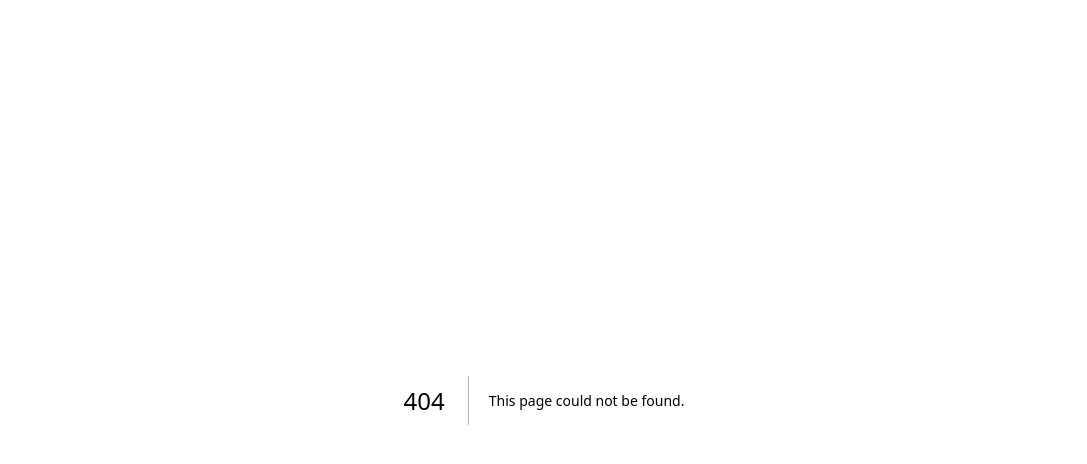
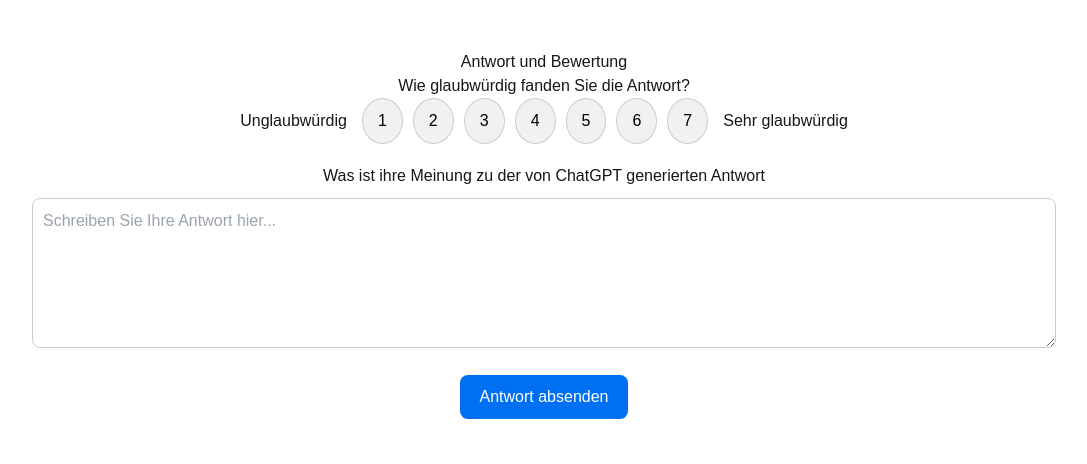
Before and after one commit to DashFreeze/ai-transperancy, a Next.js app: page /Answers/answers_ohnequellen/answer1 in a window 1280 px wide. Before the commit this address had no page. Shown: the top 464 px of the page, without its empty margins (96-1183 px from the left). Built offline with nearby package versions, Linux system fonts and the light colour scheme.

Commit message:
Merge Error fixed

```diff
--- /dev/null
+++ b/app/Answers/answers_ohnequellen/answer1/page.tsx
@@ -0,0 +1,80 @@
+'use client';
+
+import { useState } from 'react';
+
+export default function Answer() {
+    const [userAnswer, setUserAnswer] = useState('');
+    const [credibilityRating, setCredibilityRating] = useState<number | null>(null);
+
+    const handleSubmit = () => {
+        if (credibilityRating === null) {
+            alert('Bitte bewerten Sie die Glaubwürdigkeit.');
+            return;
+        }
+        console.log('User Antwort:', userAnswer);
+        console.log('Glaubwürdigkeit:', credibilityRating);
+        alert('Vielen Dank für Ihre Antwort!');
+    };
+
+    return (
+        <div style={{ textAlign: 'center', marginTop: '50px' }}>
+            <h1>Antwort und Bewertung</h1>
+            <p>Wie glaubwürdig fanden Sie die Antwort?</p>
+            <div style={{ display: 'flex', alignItems: 'center', justifyContent: 'center', marginBottom: '20px' }}>
+                <span style={{ marginRight: '10px' }}>Unglaubwürdig</span>
+                <div style={{ display: 'flex' }}>
+                    {[1, 2, 3, 4, 5, 6, 7].map((point) => (
+                        <button
+                            key={point}
+                            onClick={() => setCredibilityRating(point)}
+                            style={{
+                                margin: '0 5px',
+                                padding: '10px 15px',
+                                fontSize: '16px',
+                                backgroundColor: credibilityRating === point ? '#0070f3' : '#f1f1f1',
+                                color: credibilityRating === point ? '#fff' : '#000',
+                                border: '1px solid #ccc',
+                                borderRadius: '50%',
+                                cursor: 'pointer',
+                            }}
+                        >
+                            {point}
+                        </button>
+                    ))}
+                </div>
+                <span style={{ marginLeft: '10px' }}>Sehr glaubwürdig</span>
+            </div>
+            <p>Was ist ihre Meinung zu der von ChatGPT generierten Antwort</p>
+            <textarea
+                value={userAnswer}
+                onChange={(e) => setUserAnswer(e.target.value)}
+                placeholder="Schreiben Sie Ihre Antwort hier..."
+                style={{
+                    width: '80%',
+                    height: '150px',
+                    marginTop: '10px',
+                    padding: '10px',
+                    fontSize: '16px',
+                    border: '1px solid #ccc',
+                    borderRadius: '8px',
+                }}
+            />
+            <br />
+            <button
+                onClick={handleSubmit}
+                style={{
+                    marginTop: '20px',
+                    padding: '10px 20px',
+                    fontSize: '16px',
+                    backgroundColor: '#0070f3',
+                    color: 'white',
+                    border: 'none',
+                    borderRadius: '8px',
+                    cursor: 'pointer',
+                }}
+            >
+                Antwort absenden
+            </button>
+        </div>
+    );
+}
--- a/app/Questions/question_ohnequellen/question_1/page.tsx
+++ b/app/Questions/question_ohnequellen/question_1/page.tsx
@@ -1,10 +1,17 @@
 'use client'
 
+import { useRouter } from 'next/navigation';
+
 export default function QuestionOhneQuellen_1() {
+    const router = useRouter();
     const messages = [
         { sender: 'user', text: 'Nutzereingabe' },
         { sender: 'chatgpt', text: 'Chatgpt ausgabe' },
     ];
+
+    const handleNextPage = () => {
+        router.push('/Answers/answers_ohnequellen/answer1');
+    };
 
     return (
         <div style={{
@@ -56,7 +63,10 @@ export default function QuestionOhneQuellen_1() {
                     ))}
                 </div>
             </div>
-            <button type="submit" style={{
+            <button
+                onClick={handleNextPage}
+                type="submit"
+                style={{
                     margin: '20px',
                     padding: '10px 20px',
                     backgroundColor: '#4CAF50', // Grüner Button
--- a/app/page.tsx
+++ b/app/page.tsx
@@ -1,6 +1,8 @@
 'use client'
 import { useState } from 'react';
 import { useRouter } from 'next/navigation';
+import { uploadUser } from './lib/data';
+
 
 export default function Home() {
     const [vorname, setVorname] = useState('');
@@ -72,7 +74,7 @@ export default function Home() {
                         style={{padding: '10px', fontSize: '16px', marginBottom: '10px'}}
                     />
                     <button type="submit" style={{padding: '10px 20px'}}>
-                        Nächste Seite
+                        Absenden
                     </button>
                 </form>
             </div>
--- /dev/null
+++ b/app/styles/Home.module.css
@@ -0,0 +1,53 @@
+.container {
+    max-width: 600px;
+    margin: 0 auto;
+    padding: 2rem;
+    font-family: Arial, sans-serif;
+    text-align: center;
+  }
+
+  p {
+    font-size: 1.2rem;
+    line-height: 1.6;
+  }
+
+  .form {
+    margin-top: 2rem;
+    text-align: left;
+  }
+
+  label {
+    display: block;
+    margin-bottom: 1.5rem;
+  }
+
+  textarea {
+    width: 100%;
+    height: 100px;
+    margin-top: 0.5rem;
+    padding: 0.5rem;
+    font-size: 1rem;
+    border: 1px solid #ccc;
+    border-radius: 4px;
+    resize: vertical;
+  }
+
+  input[type='range'] {
+    width: 100%;
+    margin-top: 0.5rem;
+  }
+
+  button {
+    margin-top: 1rem;
+    padding: 0.5rem 1rem;
+    font-size: 1rem;
+    background-color: #0070f3;
+    color: white;
+    border: none;
+    border-radius: 4px;
+    cursor: pointer;
+  }
+
+  button:hover {
+    background-color: #005bb5;
+  }
```
Lines whose indentation alone changed are shown as unchanged.
